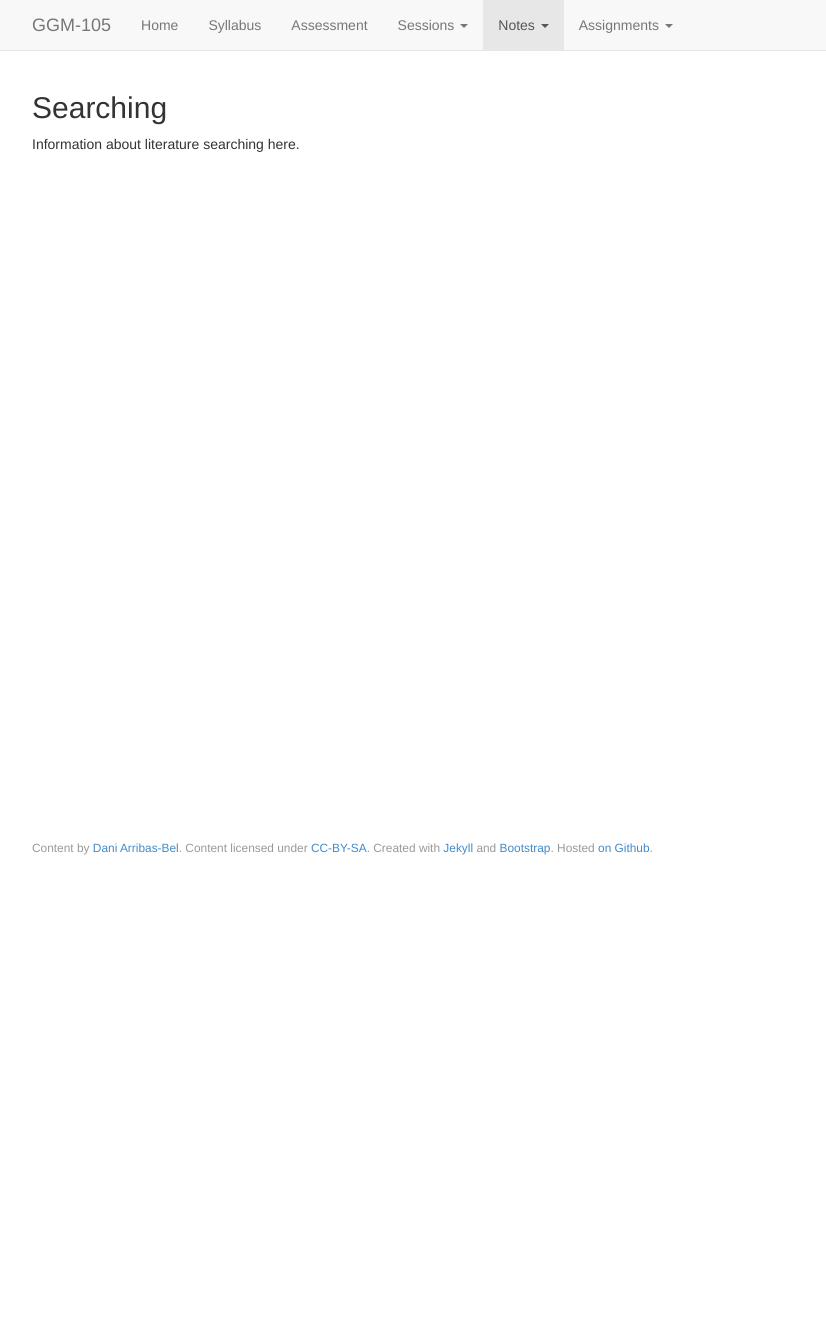
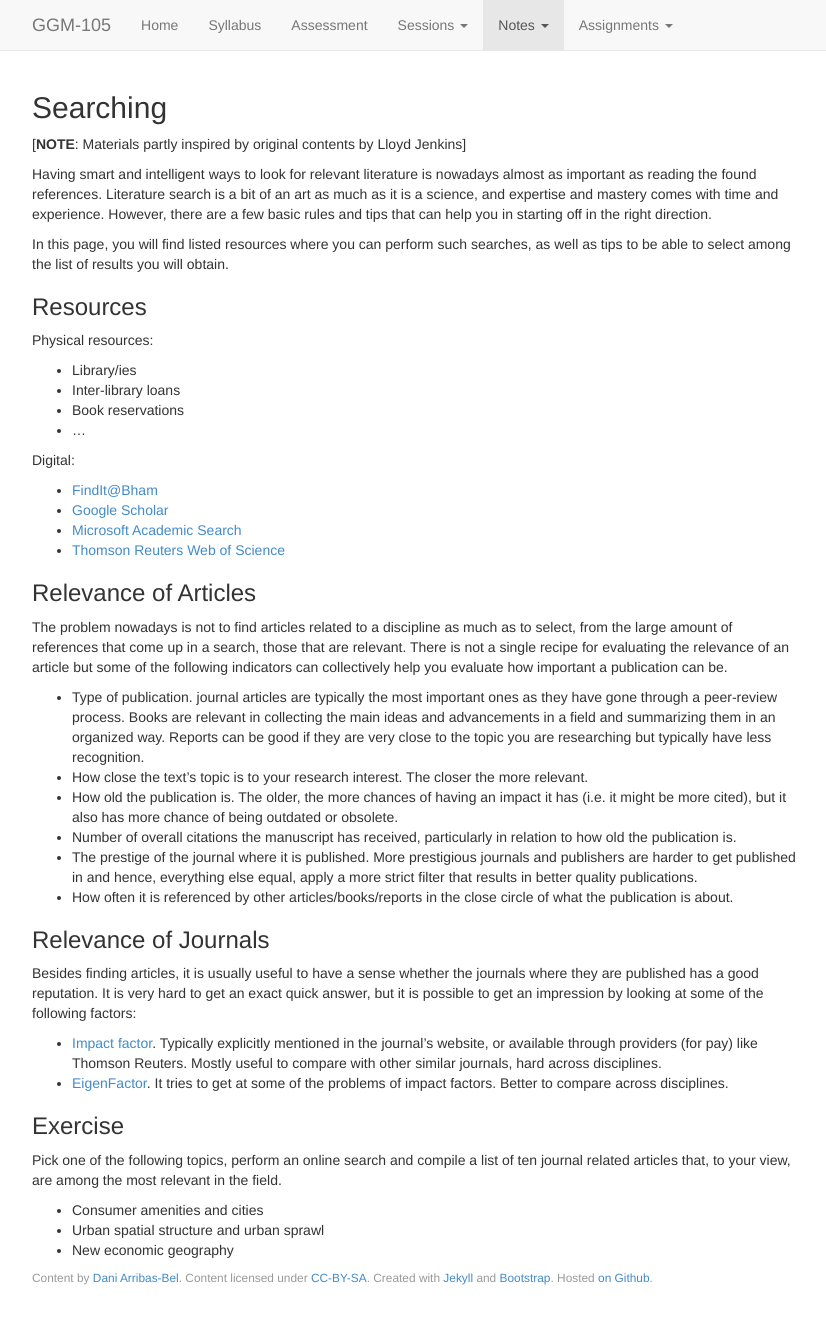
Before and after one commit to darribas/GGM-105_14-15, a Jekyll site: the page built from _notes/searching.md, in a window 1280 px wide. Shown: the whole page, without its empty margins (223-1049 px from the left). Built offline with Jekyll 4.4.1, drawn with Linux system fonts in a browser that asks for light colours; nearby versions of some CDN libraries; before the commit the page ends 900 px from its top, so only the background shows below that.

Commit message:
Adding resources, links and materials for session on Week 4

```diff
--- a/_notes/searching.md
+++ b/_notes/searching.md
@@ -2,4 +2,81 @@
 title: Searching
 ---
 
-Information about literature searching here.
+[**NOTE**: Materials partly inspired by original contents by Lloyd Jenkins]
+
+Having smart and intelligent ways to look for relevant literature is nowadays
+almost as important as reading the found references. Literature search is a
+bit of an art as much as it is a science, and expertise and mastery comes with
+time and experience. However, there are a few basic rules and tips that can
+help you in starting off in the right direction.
+
+In this page, you will find listed resources where you can perform such
+searches, as well as tips to be able to select among the list of results you
+will obtain.
+
+### Resources
+
+Physical resources:
+
+* Library/ies
+* Inter-library loans
+* Book reservations
+* ...
+
+Digital:
+
+* [FindIt@Bham](https://intranet.birmingham.ac.uk/as/libraryservices/library/index.aspx)
+* [Google Scholar](http://scholar.google.co.uk/)
+* [Microsoft Academic Search](http://academic.research.microsoft.com/)
+* [Thomson Reuters Web of Science](http://webofknowledge.com)
+
+### Relevance of Articles
+
+The problem nowadays is not to find articles related to a discipline as much
+as to select, from the large amount of references that come up in a search,
+those that are relevant. There is not a single recipe for evaluating the
+relevance of an article but some of the following indicators can collectively
+help you evaluate how important a publication can be.
+
+* Type of publication. journal articles are typically the most important ones
+  as they have gone through a peer-review process. Books are relevant in
+  collecting the main ideas and advancements in a field and summarizing them
+  in an organized way. Reports can be good if they are very close to the topic
+  you are researching but typically have less recognition.
+* How close the text's topic is to your research interest. The closer the
+  more relevant.
+* How old the publication is. The older, the more chances of having an impact
+  it has (i.e. it might be more cited), but it also has more chance of being
+  outdated or obsolete.
+* Number of overall citations the manuscript has received, particularly in relation
+  to how old the publication is.
+* The prestige of the journal where it is published. More prestigious journals
+  and publishers
+  are harder to get published in and hence, everything else equal, apply a
+  more strict filter that results in better quality publications.
+* How often it is referenced by other articles/books/reports in the close circle of what the
+  publication is about.
+
+### Relevance of Journals
+
+Besides finding articles, it is usually useful to have a sense whether the
+journals where they are published has a good reputation. It is very hard to
+get an exact quick answer, but it is possible to get an impression by looking
+at some of the following factors:
+
+* [Impact factor](https://en.wikipedia.org/wiki/Impact_factor). Typically
+  explicitly mentioned in the journal's website, or available through
+  providers (for pay) like Thomson Reuters. Mostly useful to compare with
+  other similar journals, hard across disciplines.
+* [EigenFactor](http://eigenfactor.org/). It tries to get at some of the
+  problems of impact factors. Better to compare across disciplines.
+
+### Exercise
+
+Pick one of the following topics, perform an online search and compile a list
+of ten journal related articles that, to your view, are among the most
+relevant in the field.
+
+* Consumer amenities and cities
+* Urban spatial structure and urban sprawl
+* New economic geography
```
Also changed, not shown: _notes/reading.md (+8 -1 lines), _notes/writing.md (+6 -1 lines), _sessions/week3.md (added, +33 -0 lines), syllabus.md (+4 -3 lines).
